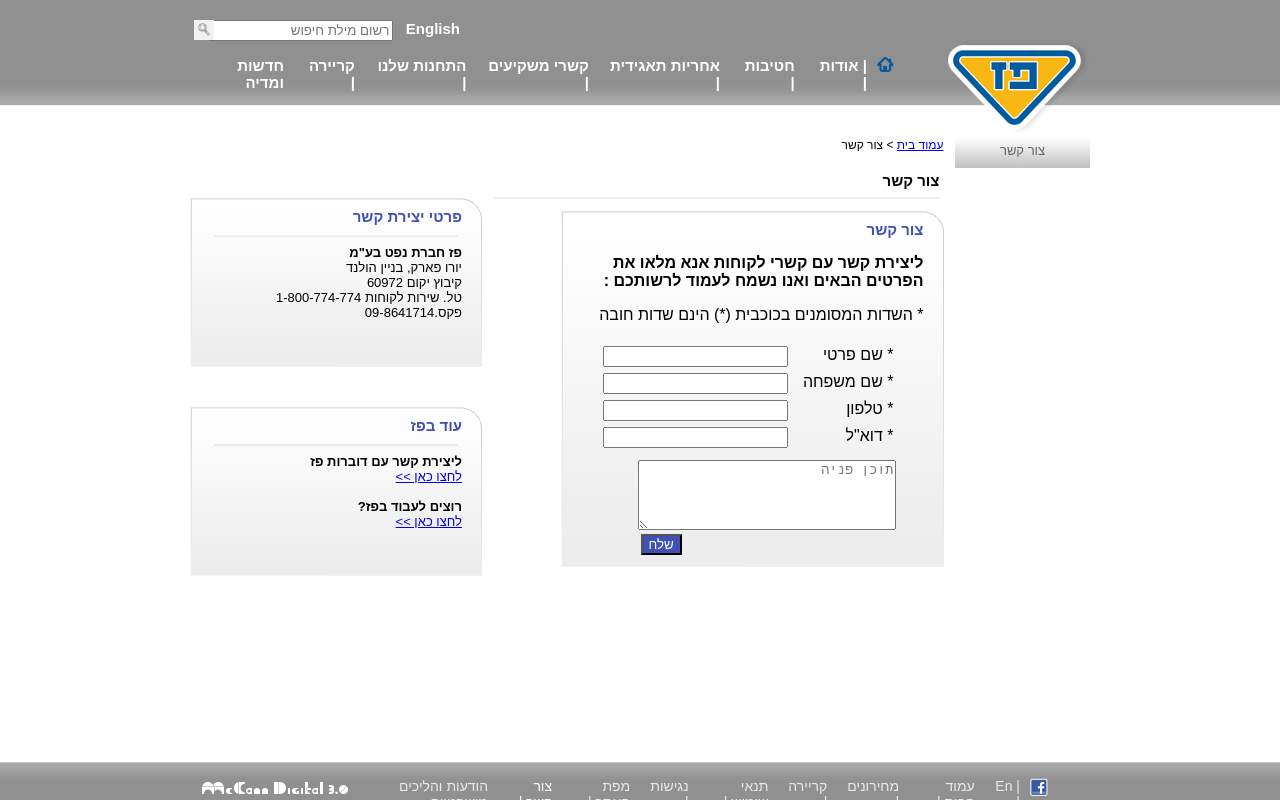
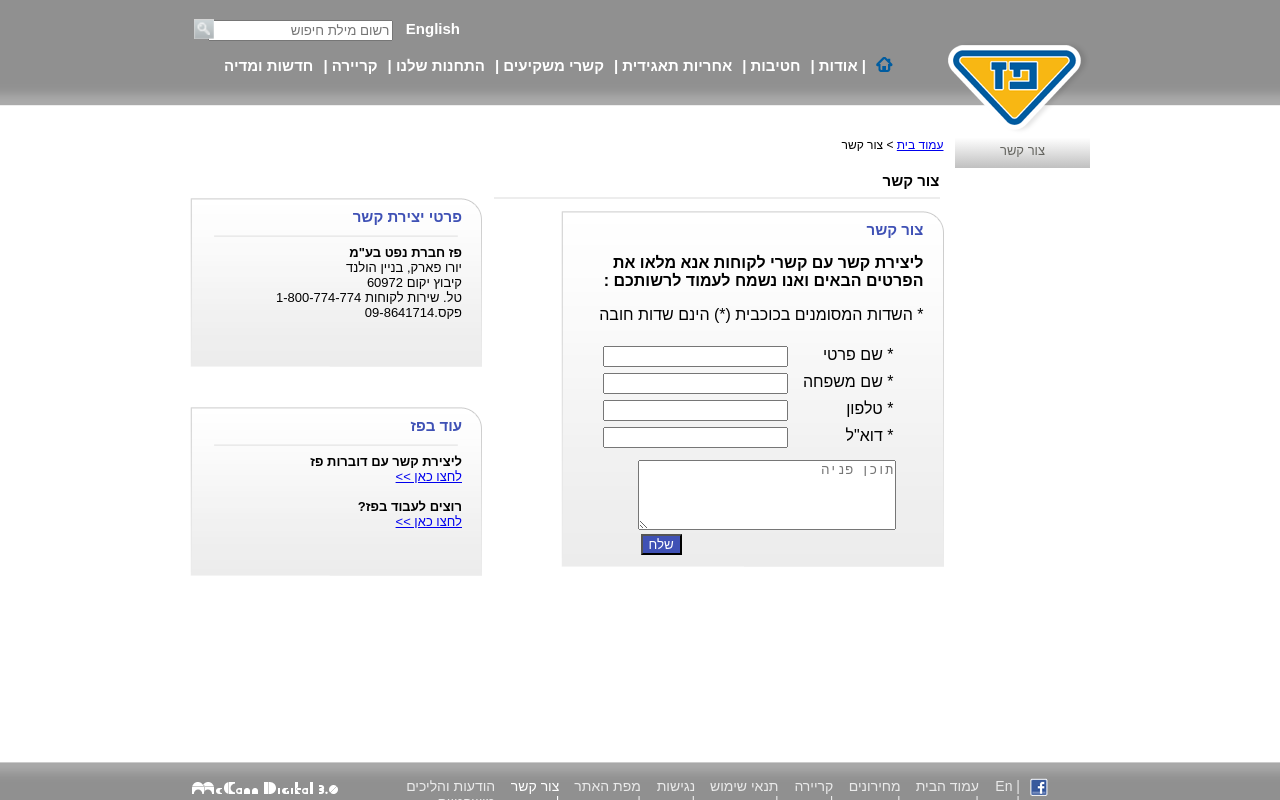
Before and after one commit to comradem/web_course, a plain HTML site: page static/html/mid_exam/contact_form.html in a window 1280 px wide. Drawn offline with Linux system fonts and the light colour scheme.

Commit message:
small touches in "style"

```diff
--- a/static/html/mid_exam/contact_form.html
+++ b/static/html/mid_exam/contact_form.html
@@ -14,7 +14,7 @@
                     <div class="language"><a href="#">English &nbsp;&nbsp;</a></div>
                     <div><input type="text" placeholder="רשום מילת חיפוש"></div>
                     <div><a href="#">&nbsp;&nbsp;</a></div>
-                    <img id="mg_glass" src="../../images/mid_exam/magnifying_glass.jpg" alt="magnifying glass">
+                    <img id="mg_glass" src="../../images/mid_exam/search_button.png" alt="magnifying glass">
                 </div>
             </div>
             <div class="paz_logo"></div>
--- a/static/styles/mid_exam/paz_style.css
+++ b/static/styles/mid_exam/paz_style.css
@@ -20,7 +20,6 @@ body {
     margin: auto;
 }
 main {
-    /*width:900px;*/
     margin:auto;
     text-align: center;
     overflow: scroll;
@@ -95,13 +94,9 @@ header.ornament {
     display: flex;
 }
 
-ul.ornament-style.flex {
-    /*padding-right: 19%;*/
-}
 .ornament-style > li {
     flex-direction: row;
-    /*list-style: none;*/
-    padding: 0 10px 30px 10px;
+    padding: 0 10px 30px 0;
     font-size: 14px;
 
 }
@@ -143,9 +138,10 @@ div.search-bar {
 
 div.search-bar > img#mg_glass {
     position: absolute;
+    display: block;
     width:20px;
     left: -6px;
-    top: 0;
+    top:-1px;
 }
 
 .row.upper > div > div > div.link > a{
@@ -312,7 +308,9 @@ images
     background: url("../../images/mid_exam/menu_home_blue.png") no-repeat;
 }
 
-.fb_icon {
+li.fb_icon {
+    display: block;
+    padding-right: 20px;
     background: url("../../images/mid_exam/fb_icon.png") no-repeat;
 }
 
@@ -321,7 +319,6 @@ contact form
 */
 
 .contact-menu > ul > li {
-    /*list-style: none;*/
     flex-direction: row;
 }
 
@@ -335,7 +332,6 @@ contact form
 
 .contact-right {
     width:50%;
-    /*border: 1px solid black;*/
 }
 .overlay {
     height: 356px;
```
Also changed, not shown: static/html/mid_exam/paz_main_page.html (+1 -1 lines).
